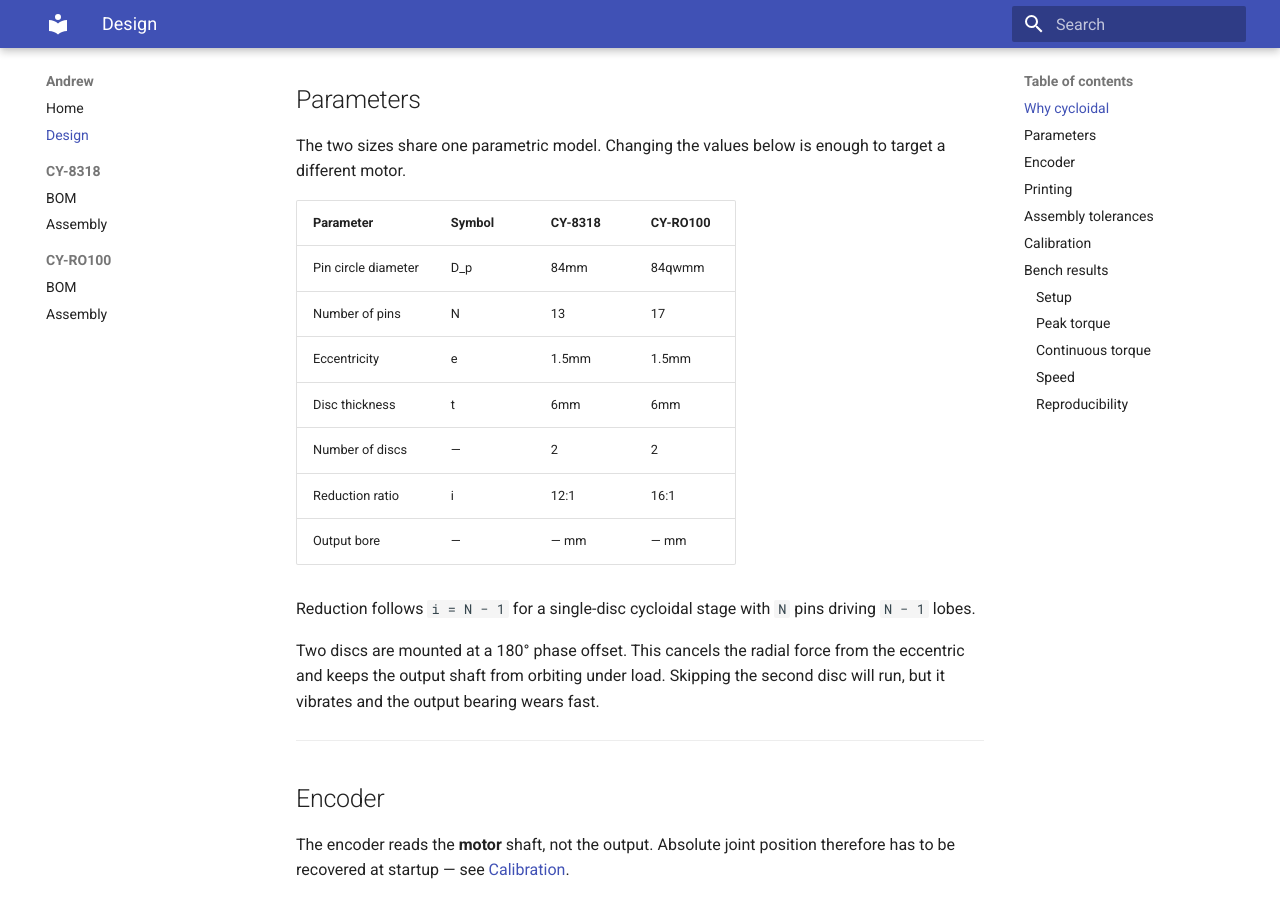
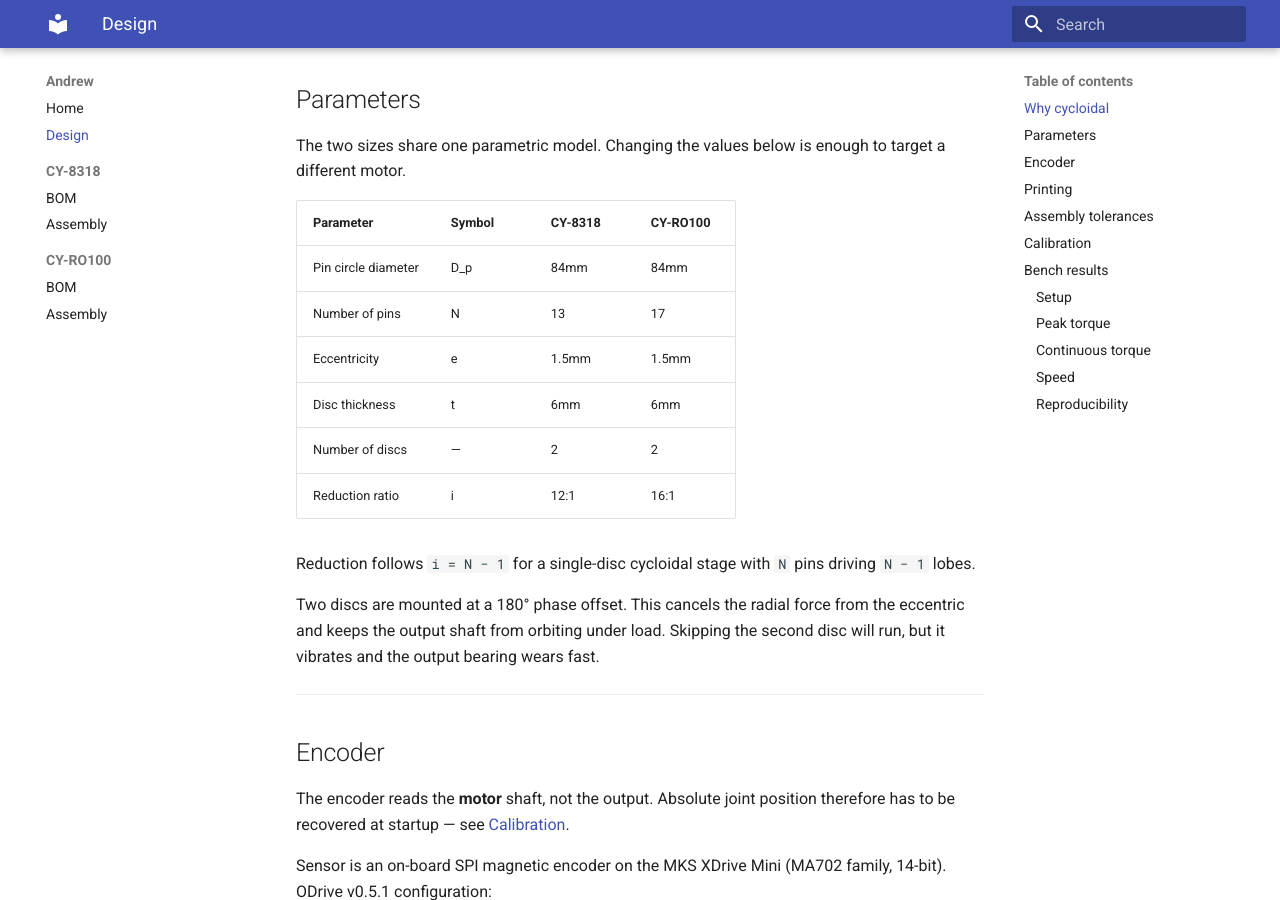
Before and after one commit to w8xin/opencycloid, an MkDocs documentation site: the page built from docs/design.md, in a window 1280 px wide and 900 px high, scrolled down 604 px. Built offline with MkDocs 1.6.1 and Material for MkDocs 9.7.7, drawn with Linux system fonts in a browser that asks for light colours.

Commit message:
Update design.md

```diff
--- a/docs/design.md
+++ b/docs/design.md
@@ -31,13 +31,12 @@ enough to target a different motor.
 
 | Parameter | Symbol | CY-8318 | CY-RO100 |
 |---|---|---|---|
-| Pin circle diameter | D_p | 84mm | 84qwmm |
+| Pin circle diameter | D_p | 84mm | 84mm |
 | Number of pins | N | 13 | 17 |
 | Eccentricity | e | 1.5mm | 1.5mm |
 | Disc thickness | t | 6mm | 6mm |
 | Number of discs | — | 2 | 2 |
 | Reduction ratio | i | 12:1 | 16:1 |
-| Output bore | — | — mm | — mm |
 
 
 Reduction follows `i = N − 1` for a single-disc cycloidal stage with
```
